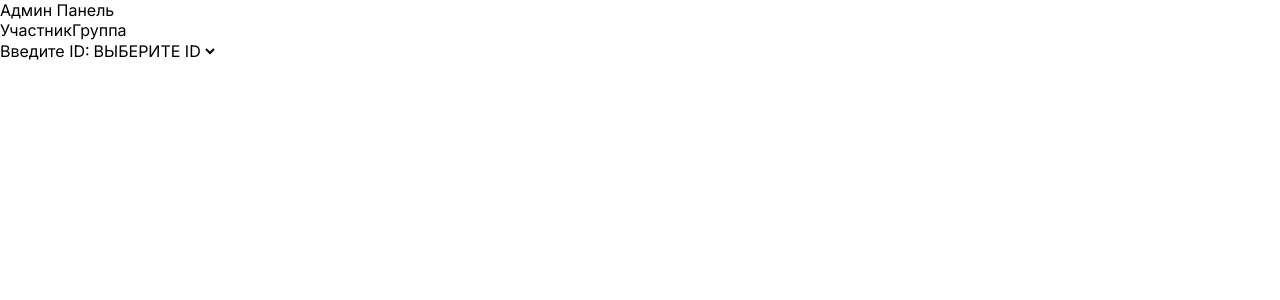
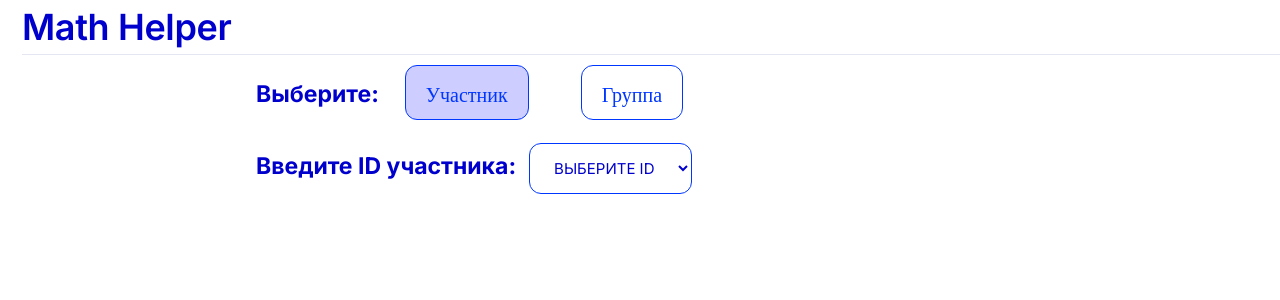
Before and after one commit to DeHopen/SWP, a Next.js app: page /admin in a window 1280 px wide. Shown: the top 300 px of the page. Built offline with nearby package versions, Linux system fonts and the light colour scheme.

Commit message:
Add styles for admin panel

```diff
--- a/src/components/AdminPanel/AdminPanel.tsx
+++ b/src/components/AdminPanel/AdminPanel.tsx
@@ -4,6 +4,7 @@ import { useEffect, useState } from 'react';
 import { useSelector, useDispatch } from 'react-redux';
 import { RootState, AppDispatch } from '@/store/store';
 import { setSelection, setIdUser, setIdGroup, addTopicUser, removeTopicUser, addTopicGroup, removeTopicGroup } from '@/store/userSlice/userSlice';
+import "@/components/styles/AdminPanel.scss";
 
 const AdminPanel = () => {
     const dispatch: AppDispatch = useDispatch();
@@ -39,14 +40,20 @@ const AdminPanel = () => {
     const topics = selection === 'group' ? (id_group ? topics_group[id_group] || [] : []) : (id_user ? topics_user[id_user] || [] : []);
 
     return (
+        <div className='admin-panel'>
+            <h1 className="title">Math Helper</h1>
+            <main>
+                <div className="documentation"></div>
                 <div>
-        <h1>Админ Панель</h1>
-        <div>
-          <button onClick={() => dispatch(setSelection('participant'))}>Участник</button>
-          <button onClick={() => dispatch(setSelection('group'))}>Группа</button>
+                    <div className="choose-type">
+                        <label>Выберите:</label>
+                        <button style={{ backgroundColor: selection === 'participant' ? '#CDCDFF' : 'white' }}
+                                onClick={() => dispatch(setSelection('participant'))}>Участник</button>
+                        <button style={{ backgroundColor: selection === 'group' ? '#CDCDFF' : 'white' }}
+                                onClick={() => dispatch(setSelection('group'))}>Группа</button>
                     </div>
-        <div>
-          <label>Введите ID:</label>
+                    <div className="choose-id">
+                        <label>Введите ID {(selection === 'participant' ? "участника" : "группы")}:</label>
                         <select value={selectedId} onChange={handleIdChange}>
                             <option value="">ВЫБЕРИТЕ ID</option>
                             {(selection === 'participant' ? id_user_list : id_group_list).map((id) => (
@@ -56,19 +63,26 @@ const AdminPanel = () => {
                     </div>
                     {selectedId && (
                         <div>
-              <h2>Темы</h2>
-              <ul>
+                            <label>Темы {(selection === 'participant' ? "участника" : "группы")}:</label>
+                            <ul className={`topics ${topics.length === 0 ? 'empty-topics' : ''}`}>
                                 {topics.map((topic, index) => (
                                     <li key={index}>
+                                        <div className="topic-item">
                                             {index + 1}. {topic}
-                      <button onClick={() => dispatch(selection === 'group' ? removeTopicGroup({ id: id_group!, index }) : removeTopicUser({ id: id_user!, index }))}>Удалить</button>
+                                            <button onClick={() => dispatch(selection === 'group' ? removeTopicGroup({
+                                                id: id_group!,
+                                                index
+                                            }) : removeTopicUser({id: id_user!, index}))}>Удалить
+                                            </button>
+                                        </div>
                                     </li>
                                 ))}
                             </ul>
                         </div>
                     )}
                     {selectedId && (
-            <div>
+                        <div className="add-topic">
+                            <label>Добавить тему:</label>
                             <input
                                 type="text"
                                 value={newTopic}
@@ -79,6 +93,8 @@ const AdminPanel = () => {
                         </div>
                     )}
                 </div>
+            </main>
+        </div>
     );
 };
 
--- /dev/null
+++ b/src/components/styles/AdminPanel.scss
@@ -0,0 +1,101 @@
+.title {
+  font-size: 36px;
+  font-weight: 600;
+  line-height: 54px;
+  letter-spacing: -0.01em;
+  color: #0000CD;
+  border-bottom: #E4E7F2 solid 1px;
+  margin-left: 22px;
+}
+
+.documentation {
+  width: 20%;
+}
+
+main {
+  display: flex;
+  align-items: baseline;
+  label {
+    color: #0000CD;
+    font-weight: 700;
+    font-size: 23px;
+  }
+}
+
+button {
+  background: #FFFFFF;
+  color: #0037FF;
+  border: #0037FF solid 1px;
+  border-radius: 12px;
+  padding: 14px 20px 14px 20px;
+  font-family: IBM Plex Sans;
+  font-size: 20px;
+  font-weight: 500;
+  line-height: 30px;
+  text-align: left;
+  margin: 10px 26px;
+}
+
+.choose-type {
+  display: flex;
+  align-items: baseline;
+  button {
+    max-width: 210px;
+    max-height: 55px;
+  }
+}
+
+.choose-id {
+  display: flex;
+  align-items: baseline;
+  select {
+    border: 1px solid #0037FF;
+    color: #0037FF;
+    padding: 14px 20px 14px 20px;
+    border-radius: 12px;
+    margin: 13px;
+    color: #0000CD;
+    font-size: 15px;
+  }
+}
+
+.topics {
+  margin: 10px 0;
+  max-height: 422px;
+  width: 800px;
+  padding: 10px 20px;
+  border-radius: 12px;
+  color: #7F7FFF;
+  overflow: auto;
+  border: 1px solid #0037FF;
+  &.empty-topics {
+    border: none;
+  }
+  li {
+    box-sizing: border-box;
+    .topic-item {
+      display: flex;
+      justify-content: space-between;
+      align-items: center;
+    }
+  }
+  button {
+    padding: 2px 5px;
+    margin: 5px;
+    right: 0;
+  }
+}
+
+.add-topic {
+  display: flex;
+  align-items: baseline;
+  input {
+    height: 55px;
+    width: 400px;
+    border: 1px solid #0037FF;
+    padding: 5px 15px;
+    border-radius: 12px;
+    color: #7F7FFF;
+    margin: 10px 26px;
+  }
+}
```
Lines whose indentation alone changed are shown as unchanged.
